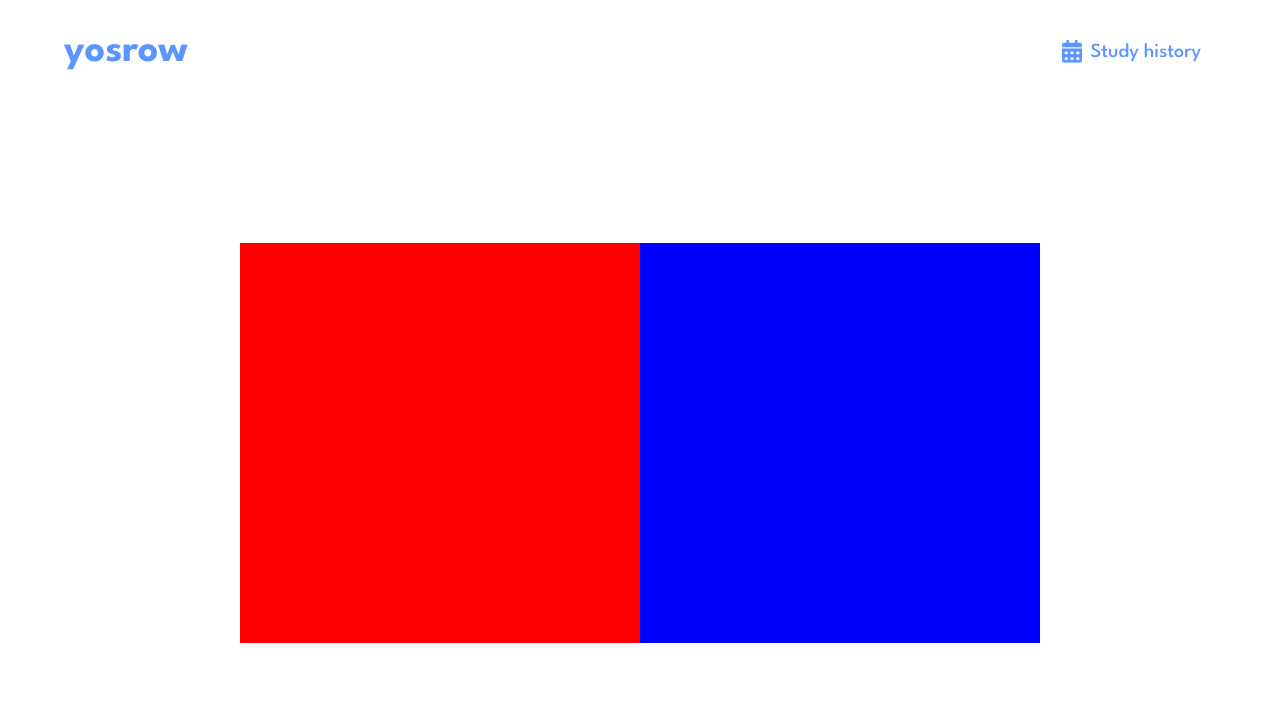
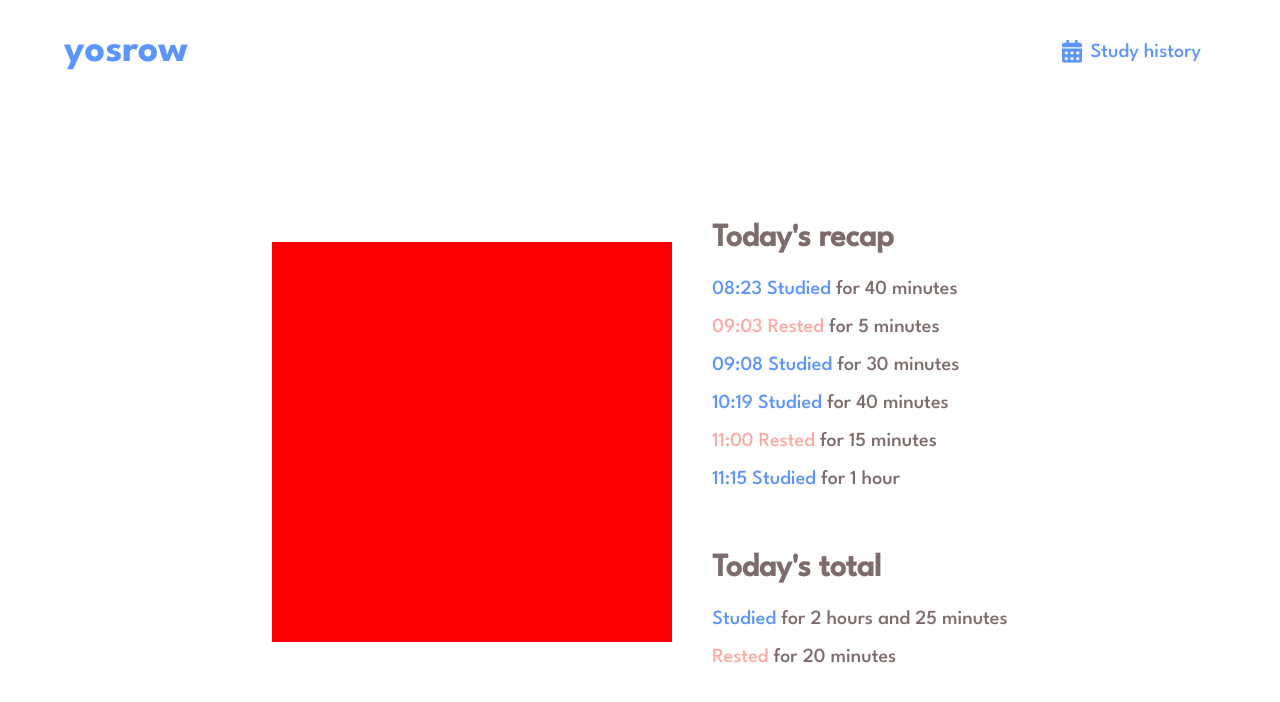
Before and after one commit to RemiBarthe/yosrow, a Vue app: page / in a window 1280 px wide. Shown: the top 702 px of the page. Built offline with nearby package versions, Linux system fonts and the light colour scheme.

Commit message:
TimerHistory component style

```diff
--- a/src/components/TimerHistory.vue
+++ b/src/components/TimerHistory.vue
@@ -1,5 +1,37 @@
 <template>
-  <div class="timer"></div>
+  <div class="timer">
+    <div class="recap">
+      <h2 class="spartan-font text-lg">Today's recap</h2>
+      <p class="spartan-font text-base">
+        <span class="study">08:23 Studied</span> for 40 minutes
+      </p>
+      <p class="spartan-font text-base">
+        <span class="rest">09:03 Rested</span> for 5 minutes
+      </p>
+      <p class="spartan-font text-base">
+        <span class="study">09:08 Studied</span> for 30 minutes
+      </p>
+      <p class="spartan-font text-base">
+        <span class="study">10:19 Studied</span> for 40 minutes
+      </p>
+      <p class="spartan-font text-base">
+        <span class="rest">11:00 Rested</span> for 15 minutes
+      </p>
+      <p class="spartan-font text-base">
+        <span class="study">11:15 Studied</span> for 1 hour
+      </p>
+    </div>
+
+    <div class="total">
+      <h2 class="spartan-font text-lg">Today's total</h2>
+      <p class="spartan-font text-base">
+        <span class="study">Studied</span> for 2 hours and 25 minutes
+      </p>
+      <p class="spartan-font text-base">
+        <span class="rest">Rested</span> for 20 minutes
+      </p>
+    </div>
+  </div>
 </template>
 
 <script lang="ts">
@@ -12,8 +44,15 @@ export default defineComponent({
 
 <style lang="scss" scoped>
 .timer {
-  width: 400px;
-  height: 400px;
-  background-color: blue;
+  display: flex;
+  flex-direction: column;
+  gap: 20px;
+  color: $taupe;
+  .study {
+    color: $cornflower;
+  }
+  .rest {
+    color: $melon;
+  }
 }
 </style>
--- a/src/containers/TimerContainer.vue
+++ b/src/containers/TimerContainer.vue
@@ -1,9 +1,11 @@
 <template>
+  <div class="timer-container">
     <HeaderBar />
 
     <div class="timer-app">
       <TimerComponent />
       <TimerHistory />
+    </div>
   </div>
 </template>
 
@@ -28,12 +30,19 @@ export default defineComponent({
 </script>
 
 <style lang="scss" scoped>
+.timer-container {
+  display: flex;
+  flex-direction: column;
+  gap: 40px;
+  height: 100%;
   .timer-app {
-  height: 100%;
     display: flex;
+    flex: 1 1 auto;
     align-items: center;
     justify-content: center;
     flex-flow: row wrap;
     align-content: center;
+    gap: 40px;
+  }
 }
 </style>
```
Lines whose indentation alone changed are shown as unchanged.
